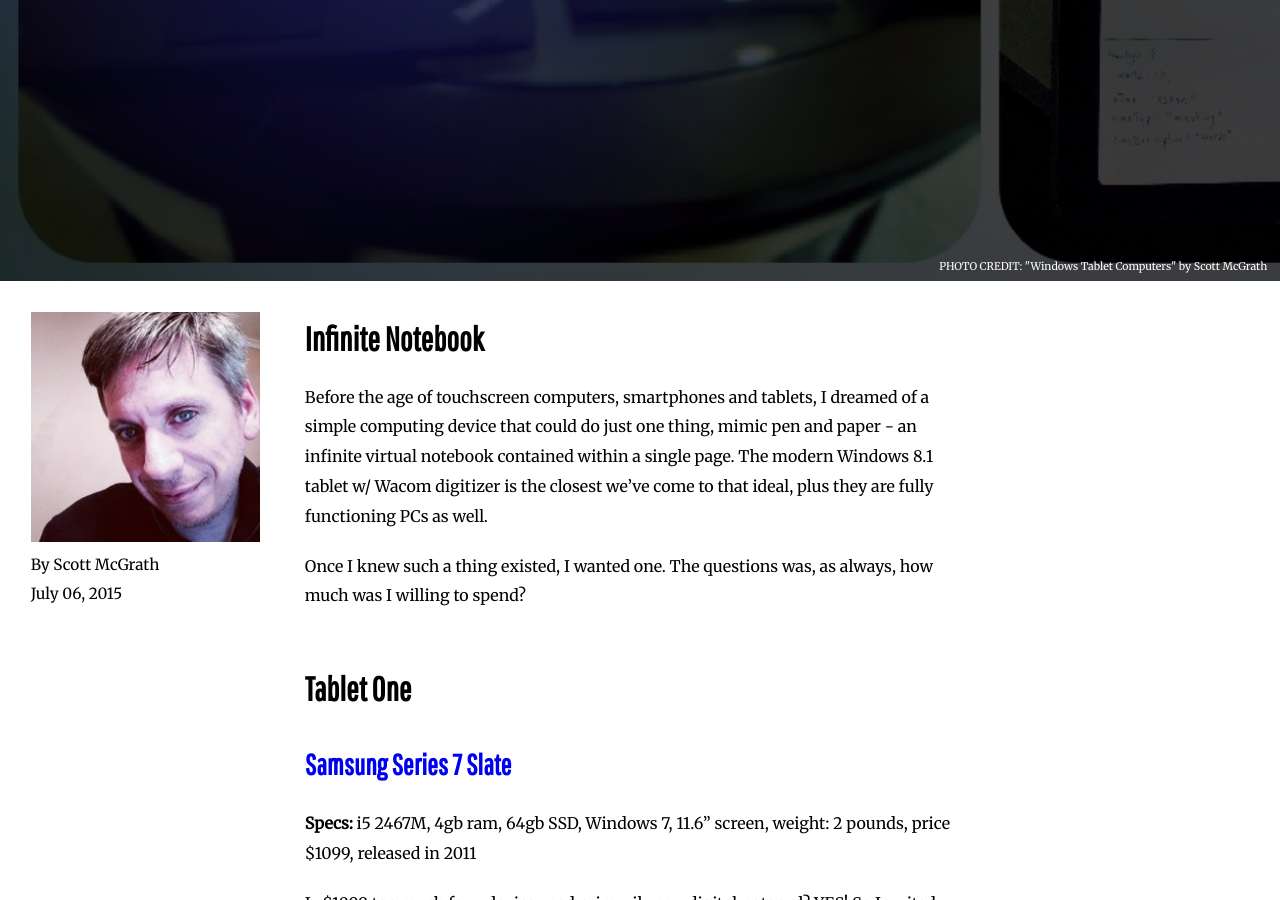
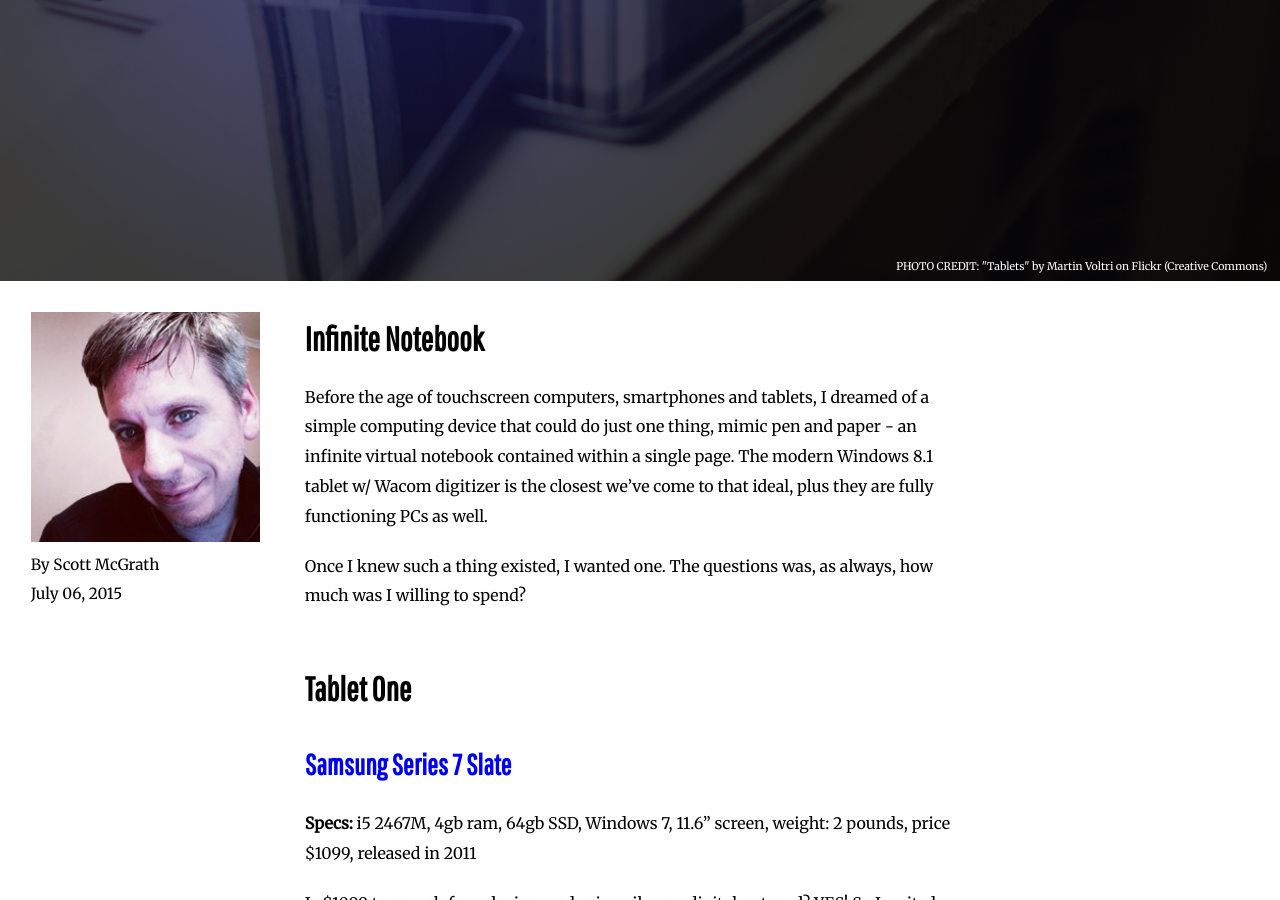
Before and after one commit to scrawlon/scrawlon.github.io, a Jekyll site: the page built from _posts/2015-07-06-writing-on-glass.md, in a window 1280 px wide and 900 px high, scrolled down 519 px. Built offline with Jekyll 4.4.1, drawn with Linux system fonts in a browser that asks for light colours; comment, search, counter and statistics services are not loaded.

Commit message:
Added new images to old posts

```diff
--- a/_posts/2015-07-06-writing-on-glass.md
+++ b/_posts/2015-07-06-writing-on-glass.md
@@ -3,17 +3,17 @@ ID: 74
 post_title: Writing On Glass
 author: Scott McGrath
 image:
-  file: tablet-pen-collage.jpg
+  file: tablet-computers.jpg
   caption:
     credit:
-      name: Scott McGrath
-      url:
+      name: Martin Voltri
+      url: https://www.flickr.com/photos/testrunbomber842/
     license:
-      type:
-      url:
-    source:
-    title: Windows Tablet Computers
-    url:
+      type: Creative Commons
+      url: https://creativecommons.org/licenses/by/2.0/
+    source: Flickr
+    title: Tablets
+    url: https://flic.kr/p/gjn3St
 post_excerpt: 'Pen tablets, Windows 8.1 and note taking apps: My search for a usable device for writing and maintaining handwritten notes.'
 layout: post
 published: true
```
Also changed, not shown: _posts/2015-07-26-control-your-webcam-with-html-and-javascript.md (+8 -8 lines), about.html (+7 -5 lines), images/tablet-computers.jpg (added), images/webcam1.jpg (added).
